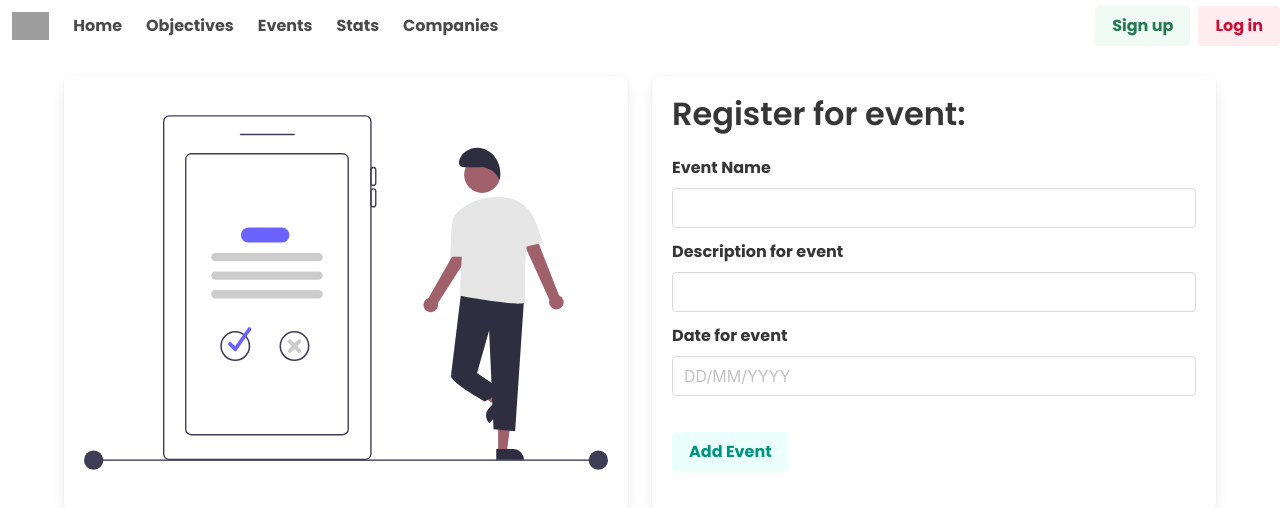
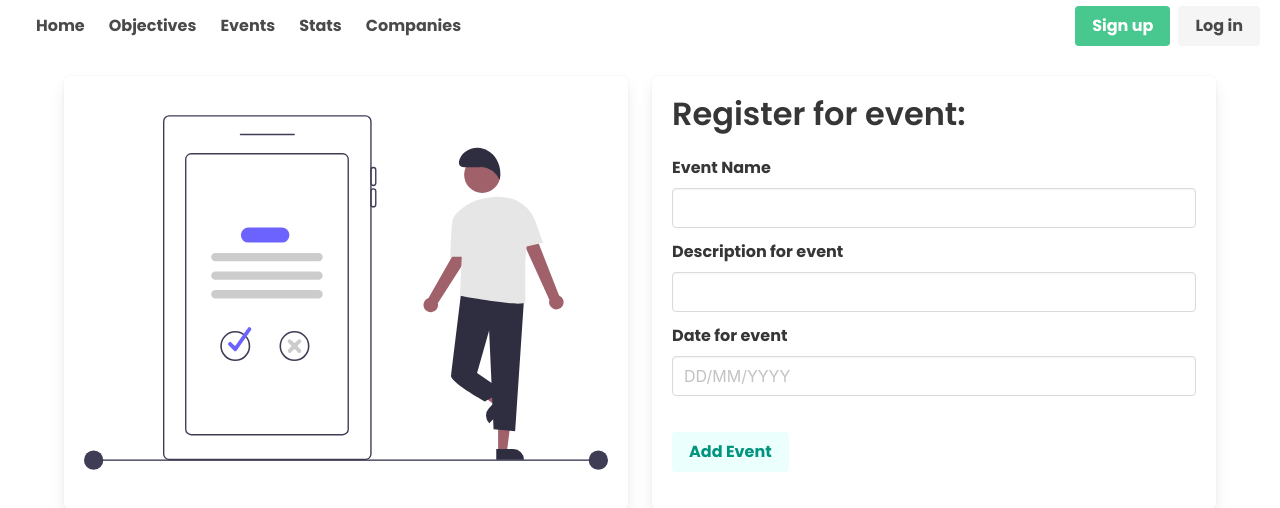
Before and after one commit to aviral101/Training-and-Placement-Management, a Django app: template TPO_app/templates/includes/upcoming_events.html in a window 1280 px wide. Shown: the top 508 px of the page. Run offline with Django 3.2, Linux system fonts and the light colour scheme; the template is opened without the code that fills it, so the values that code supplies are empty; some libraries are stand-ins or nearby versions; grey boxes are pictures that could not be loaded.

Commit message:
Upgrade'

```diff
--- a/TPO_app/templates/includes/navbar.html
+++ b/TPO_app/templates/includes/navbar.html
@@ -2,7 +2,6 @@
     <div class="navbar-brand">
         <a class="navbar-item" href="">
             <!-- <img src="" width="112" height="28"> -->
-            <img src="https://img.icons8.com/office/40/000000/code.png"/>
         </a>
 
         <a role="button" class="navbar-burger burger" aria-label="menu" aria-expanded="false" data-target="navbarBasicExample">
@@ -35,7 +34,7 @@
         {% if user.is_authenticated %}
         <div class="navbar-end">
             <div class="navbar-item">
-                <div class="buttons">
+                <div class="buttons" style="margin-right:20px;">
                     <a class="button is-primary is-light " href="/">
                     <strong><i class="fa fa-user" aria-hidden="true"></i> {{user.username}}</strong>
                     </a>
@@ -44,11 +43,11 @@
                     </a>
                 </div>
                 {% else %}
-                <div class="buttons">
-                    <a class="button is-success is-light " href="/register">
+                <div class="buttons" style="margin-right:20px;">
+                    <a class="button is-success " href="/register">
                     <strong>Sign up</strong>
                     </a>
-                    <a class="button is-light is-danger" href="/login">
+                    <a class="button is-light " href="/login">
                     <strong>Log in</strong>
                     </a>
                 </div>
```
